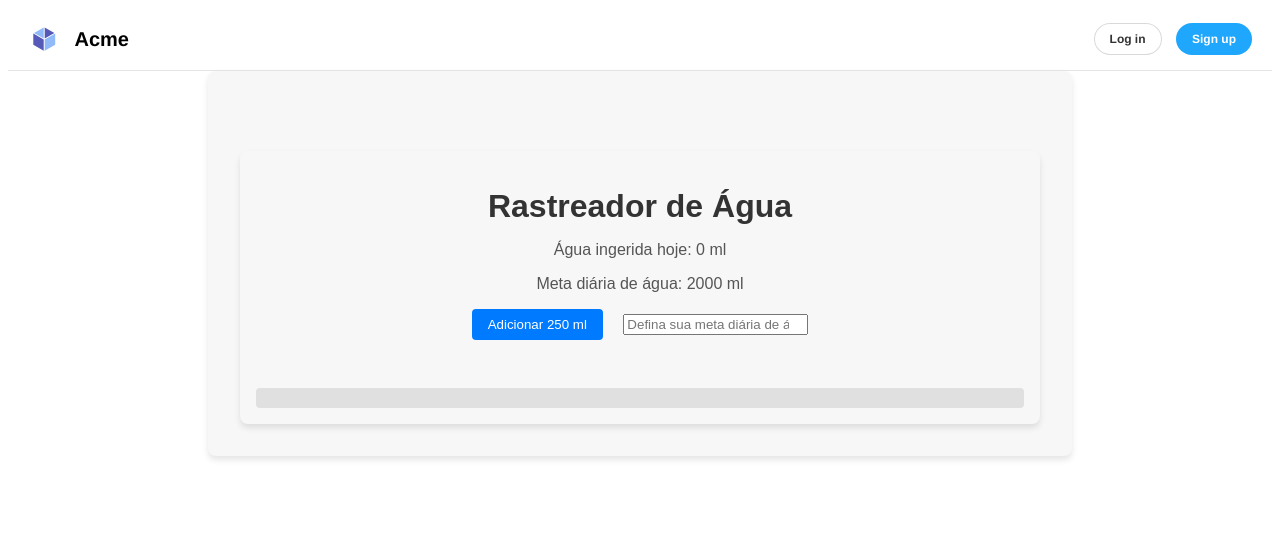
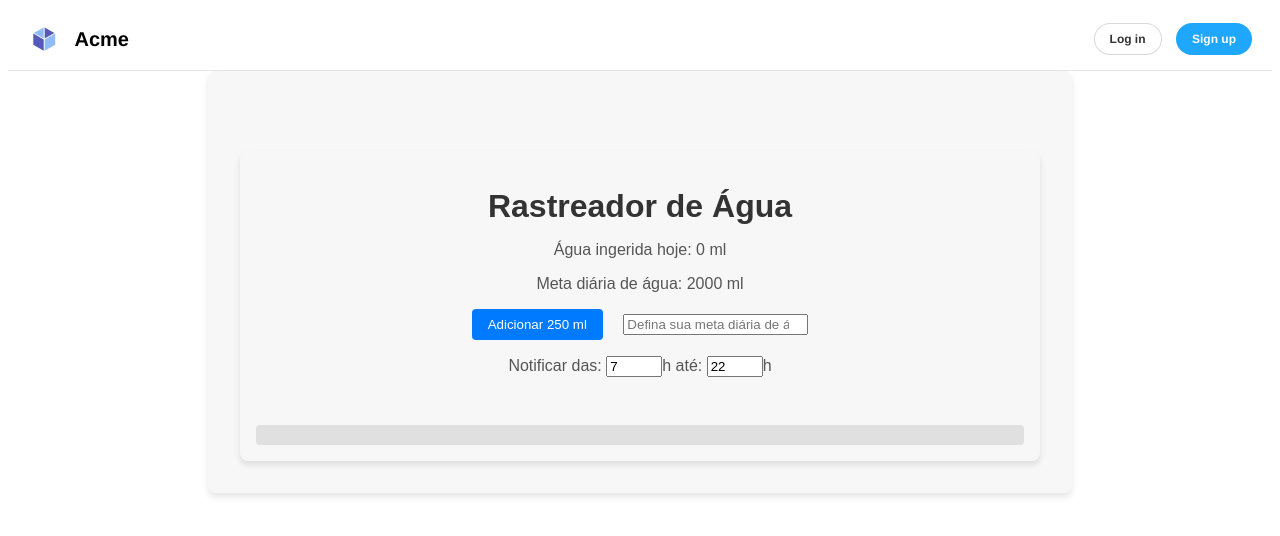
Before and after one commit to andreluisoliveirac/caseTecnicoVLGI, a Svelte app: page / in a window 1280 px wide. Both pictures are taken after a click on the button "Clique para ir para o Rastreador de Água". Shown: the top 536 px of the page. Built offline with nearby package versions, Linux system fonts and the light colour scheme.

Commit message:
adicionado ultima feature para o tracker de água

```diff
--- a/src/pages/WaterTracker/waterTracker.svelte
+++ b/src/pages/WaterTracker/waterTracker.svelte
@@ -3,8 +3,10 @@
   import { onMount } from "svelte";
 
   let dailyGoal: number;
+  dailyWaterGoal.subscribe((value) => (dailyGoal = value));
 
-  dailyWaterGoal.subscribe((value) => (dailyGoal = value));
+  let startHour = 7; // 7AM
+  let endHour = 22; // 10PM
 
   async function requestNotificationPermission(): Promise<string> {
     try {
@@ -16,12 +18,23 @@
     }
   }
 
+  function getNotificationCount(): number {
+    const notificationsPerHour = 60 / 15; // A cada 15 minutos
+    return (endHour - startHour) * notificationsPerHour;
+  }
+
+  function getNotificationWaterAmount(): number {
+    const notificationsCount = getNotificationCount();
+    const waterPerNotification = dailyGoal / notificationsCount;
+    return Math.round(Math.max(waterPerNotification, 250));
+}
+
   function showNotification() {
     requestNotificationPermission()
       .then((permission) => {
         if (permission === "granted") {
           const notification = new Notification("Hora de beber água!", {
-            body: `Lembre-se de beber ${dailyGoal} ml de água regularmente.`,
+            body: `Lembre-se de beber ${getNotificationWaterAmount()} ml de água.`,
           });
 
           notification.onclick = () => {
@@ -35,8 +48,15 @@
   }
 
   onMount(() => {
-    showNotification();
-    setInterval(showNotification, 15 * 60 * 1000);
+    function checkAndShowNotification() {
+      const currentHour = new Date().getHours();
+      if (currentHour >= startHour && currentHour <= endHour) {
+        showNotification();
+      }
+    }
+
+    checkAndShowNotification();
+    setInterval(checkAndShowNotification, 15 * 60 * 1000);
   });
 
   function handleWaterGoalInput(e: Event) {
@@ -58,6 +78,11 @@
     placeholder="Defina sua meta diária de água (ml)"
     on:input={handleWaterGoalInput}
   />
+  <p>Notificar das:
+    <input type="number" min="0" max="23" bind:value={startHour}>h
+    até:
+    <input type="number" min="0" max="23" bind:value={endHour}>h
+  </p>
   <div class="progress">
     <div
       class="bar"
```
